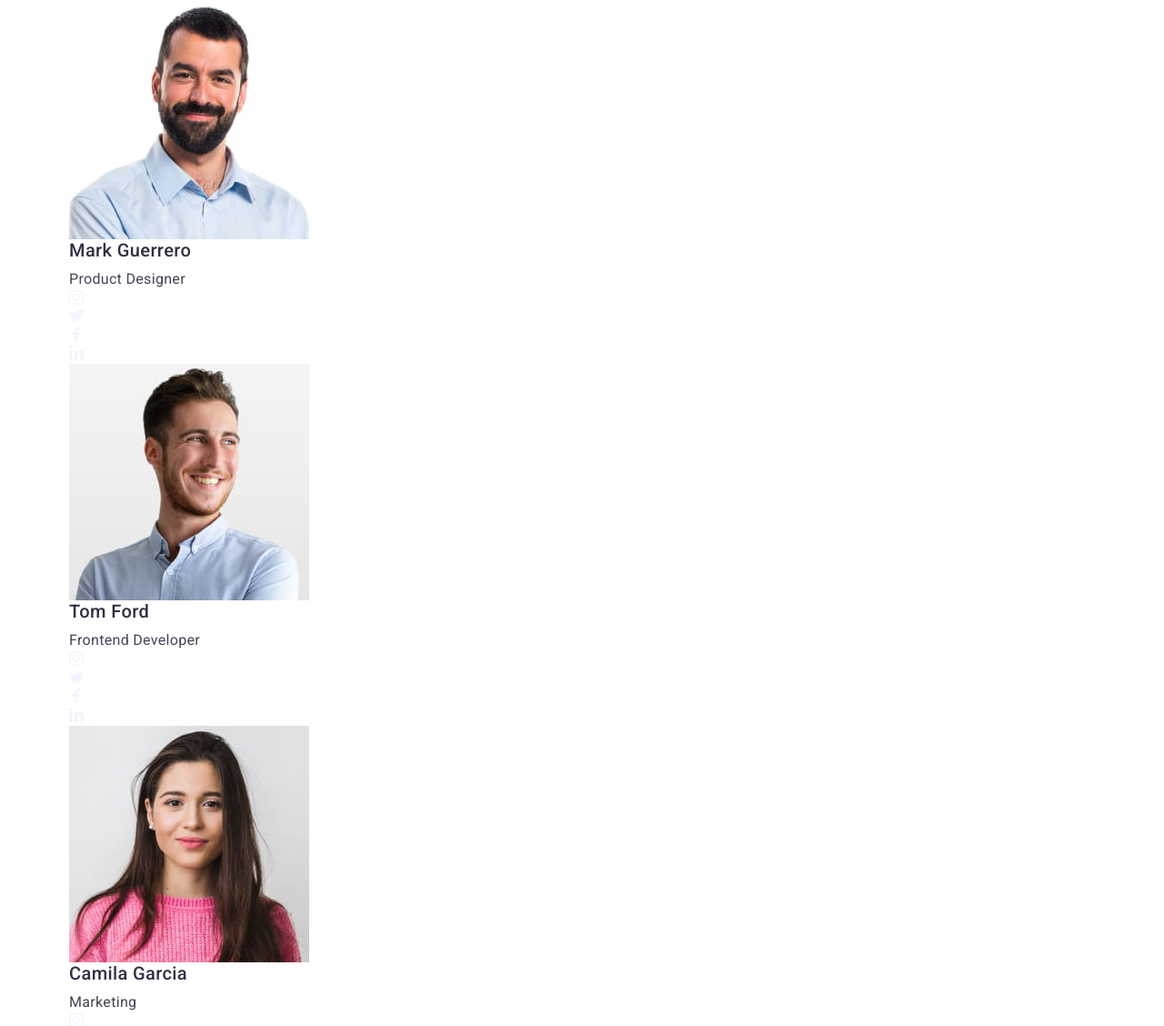
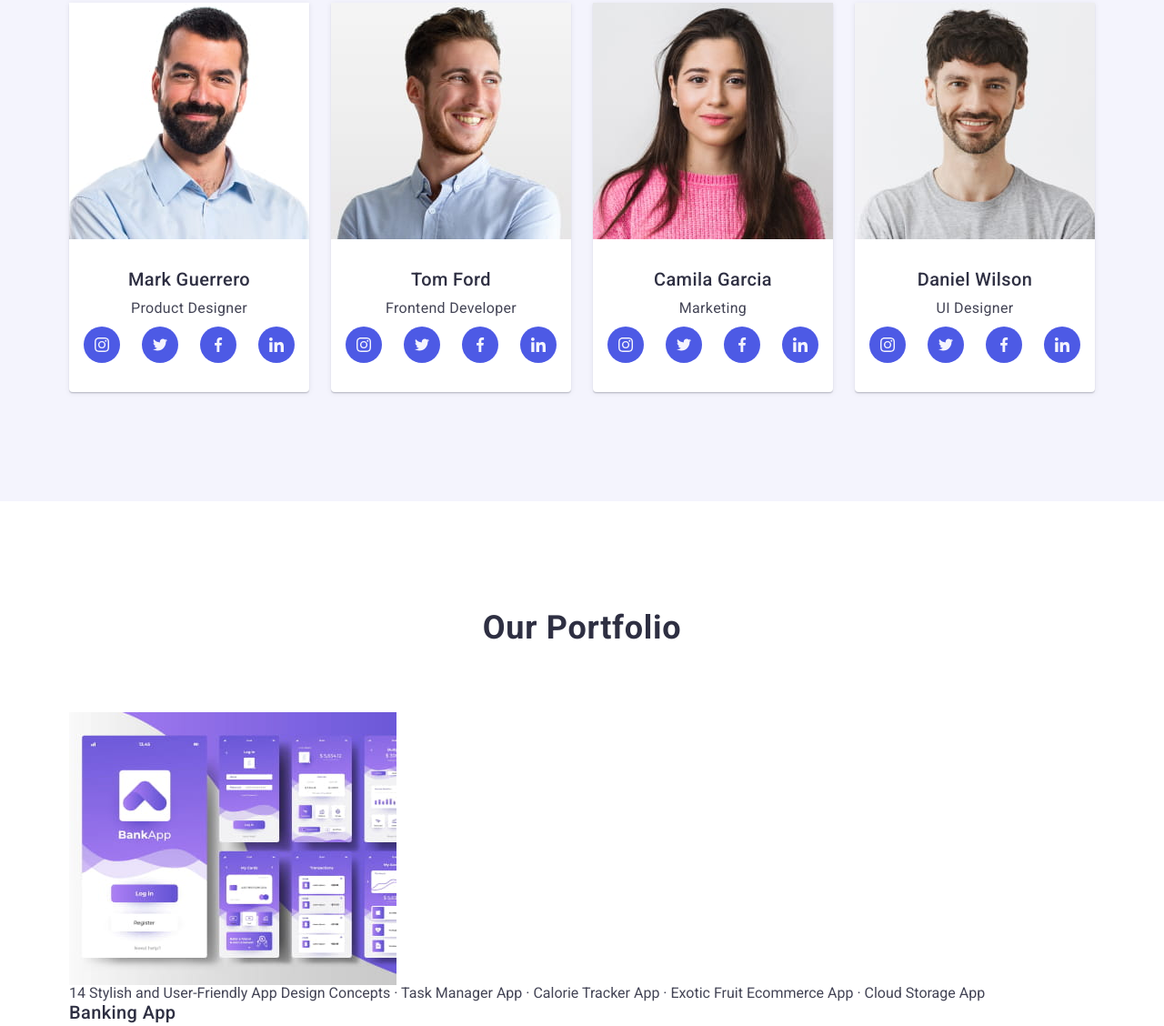
Before and after one commit to volodymyrshkimba/goit-markup-hw-06, a plain HTML site: page index.html in a window 1280 px wide. Shown: the part 1390-2518 px from the top of the page at 91% size. Drawn offline with nearby package versions, Linux system fonts and the light colour scheme.

Commit message:
hw 6 start portfolio section

```diff
--- a/css/old-styles.css
+++ b/css/old-styles.css
@@ -274,36 +274,36 @@ body {
 
 /* ============ TEAM ============ */
 
-.team {
+/* .team {
   background-color: #f4f4fd;
-}
+} */
 
-.team-list {
+/* .team-list {
   display: flex;
   gap: 24px;
-}
+} */
 
-.team-item {
+/* .team-item {
   background-color: #ffffff;
   box-shadow: 0 2px 1px 0 rgba(46, 47, 66, 0.08),
     0 1px 1px 0 rgba(46, 47, 66, 0.16), 0 1px 6px 0 rgba(46, 47, 66, 0.08);
   border-radius: 0 0 4px 4px;
   width: calc((100% - 72px) / 4);
-}
+} */
 
-.team-item-bottom {
+/* .team-item-bottom {
   padding-top: 32px;
   padding-bottom: 32px;
-}
+} */
 
-.icon-list {
+/* .icon-list {
   display: flex;
   justify-content: center;
   align-items: center;
   gap: 24px;
-}
+} */
 
-.icon-link {
+/* .icon-link {
   background-color: #4d5ae5;
   border-radius: 50%;
   display: flex;
@@ -322,16 +322,16 @@ body {
 
 .icon-link:focus {
   background-color: #404bbf;
-}
+} */
 
-.team .item-title,
+/* .team .item-title,
 .team .item-text {
   text-align: center;
 }
 
 .team .item-text {
   margin-bottom: 8px;
-}
+} */
 
 /* ============ PORTFOLIO ============ */
 
--- a/css/styles.css
+++ b/css/styles.css
@@ -452,10 +452,104 @@ body {
 }
 
 /* ============ TEAM STYLES ============ */
+.team {
+  background-color: #f4f4fd;
+}
+
+.team-item {
+  background-color: #ffffff;
+  box-shadow: 0 2px 1px 0 rgba(46, 47, 66, 0.08),
+    0 1px 1px 0 rgba(46, 47, 66, 0.16), 0 1px 6px 0 rgba(46, 47, 66, 0.08);
+  border-radius: 0 0 4px 4px;
+}
+
+.team-item-bottom {
+  padding-top: 32px;
+  padding-bottom: 32px;
+}
+
+.icon-list {
+  display: flex;
+  justify-content: center;
+  align-items: center;
+  gap: 24px;
+}
+
+.icon-link {
+  background-color: #4d5ae5;
+  border-radius: 50%;
+  display: flex;
+  width: 40px;
+  height: 40px;
+  justify-content: center;
+  align-items: center;
+  transition-property: background-color;
+  transition-duration: 250ms;
+  transition-timing-function: cubic-bezier(0.4, 0, 0.2, 1);
+}
+
+.team-item:hover .icon-link {
+  background-color: #404bbf;
+}
+
+.icon-link:focus {
+  background-color: #404bbf;
+}
+
+.team .item-title,
+.team .item-text {
+  text-align: center;
+}
+
+.team .item-text {
+  margin-bottom: 8px;
+}
 
 .icon {
   fill: #f4f4fd;
 }
+
+@media screen and (max-width: 767px) {
+  .team-item:not(:last-child) {
+    margin-bottom: 72px;
+  }
+
+  .team-container {
+    padding-left: 28px;
+    padding-right: 28px;
+  }
+}
+
+@media screen and (min-width: 768px) {
+  .team-list {
+    display: flex;
+    column-gap: 24px;
+  }
+
+  .team-item {
+    width: calc((100% - 24px) / 2);
+  }
+
+  @media screen and (min-width: 768px) and (max-width: 1157px) {
+    .team-container {
+      padding-left: 108px;
+      padding-right: 108px;
+    }
+
+    .team-list {
+      flex-wrap: wrap;
+      row-gap: 64px;
+    }
+  }
+}
+
+@media screen and (min-width: 1158px) {
+  .team-item {
+    width: calc((100% - 72px) / 4);
+  }
+}
+
+/* ============ PORTFOLIO STYLES ============ */
 
 /* ============ FOOTER STYLES ============ */
 
@@ -467,7 +561,7 @@ body {
 }
 
 /* ============ MOB MENU STYLES ============ */
-@media screen and (max-width: 768px) {
+@media screen and (max-width: 767px) {
   .mob-menu {
     width: 100%;
     height: 100%;
--- a/index.html
+++ b/index.html
@@ -127,7 +127,7 @@
       <!-- ============ TEAM ============ -->
 
       <section class="team section-padding">
-        <div class="container">
+        <div class="container team-container">
           <h2 class="section-title">Our Team</h2>
 
           <ul class="team-list">
@@ -135,7 +135,7 @@
               <img
                 width="264"
                 height="260"
-                srcset="./images/img-3@2x.jpg 2x"
+                srcset="./images/img-3.jpg 1x, ./images/img-3@2x.jpg 2x"
                 src="./images/img-3.jpg"
                 alt="Mark photo"
               />
@@ -309,7 +309,7 @@
 
       <!-- ============ PORTFOLIO ============ -->
 
-      <!-- <section class="portfolio section-padding">
+      <section class="portfolio section-padding">
         <div class="container">
           <h2 class="section-title">Our Portfolio</h2>
           <ul class="portfolio-list">
@@ -429,7 +429,7 @@
             </li>
           </ul>
         </div>
-      </section> -->
+      </section>
     </main>
 
     <!-- ============ FOOTER ============ -->
```
